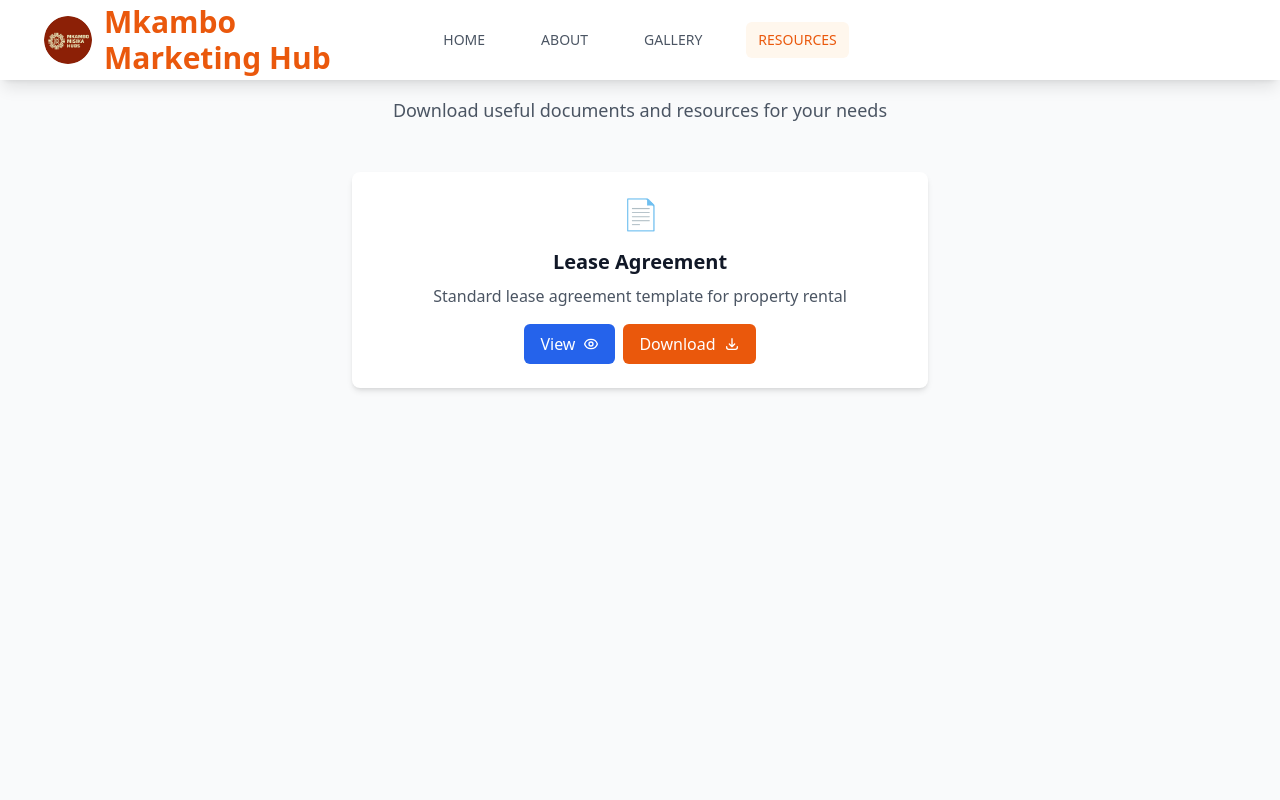
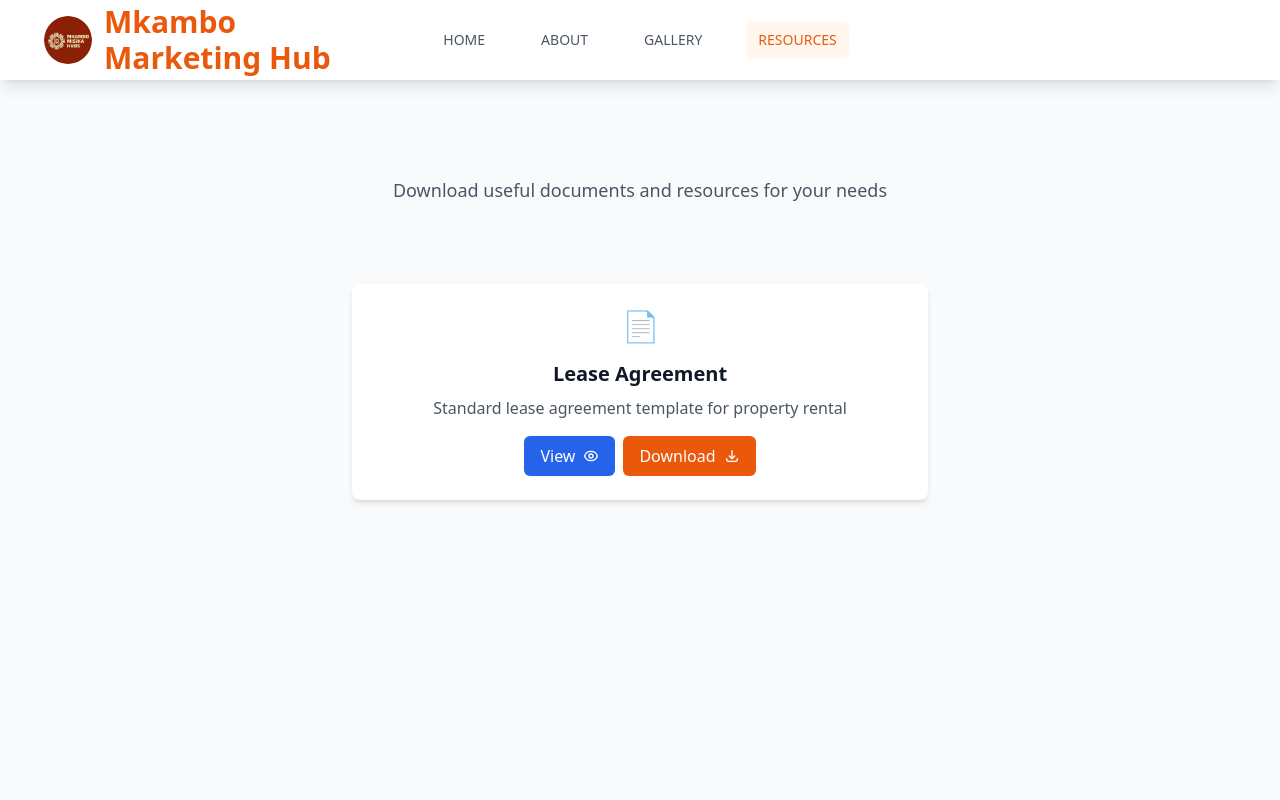
Before and after one commit to kudzaicindy/mkambo-website, a React (Vite) app in the folder project/: page /resources in a window 1280 px wide. Shown: the top 800 px of the page. Built offline with nearby package versions, Linux system fonts and the light colour scheme.

Commit message:
Margin top addition

```diff
--- a/project/src/pages/Resources.tsx
+++ b/project/src/pages/Resources.tsx
@@ -24,13 +24,13 @@ const Resources: React.FC = () => {
         {/* Header */}
         <div className="text-center mb-12">
           {/* <h1 className="text-4xl font-bold text-gray-900 mb-4">Resources</h1> */}
-          <p className="text-lg text-gray-600">
+          <p className="text-lg text-gray-600 mt-20">
             Download useful documents and resources for your needs
           </p>
         </div>
 
         {/* Resources Grid */}
-        <div className="flex justify-center items-center">
+        <div className="flex justify-center mt-20 items-center">
           <div className="max-w-xl w-full">
             {resources.map((resource: Resource, index: number) => (
               <div
```
